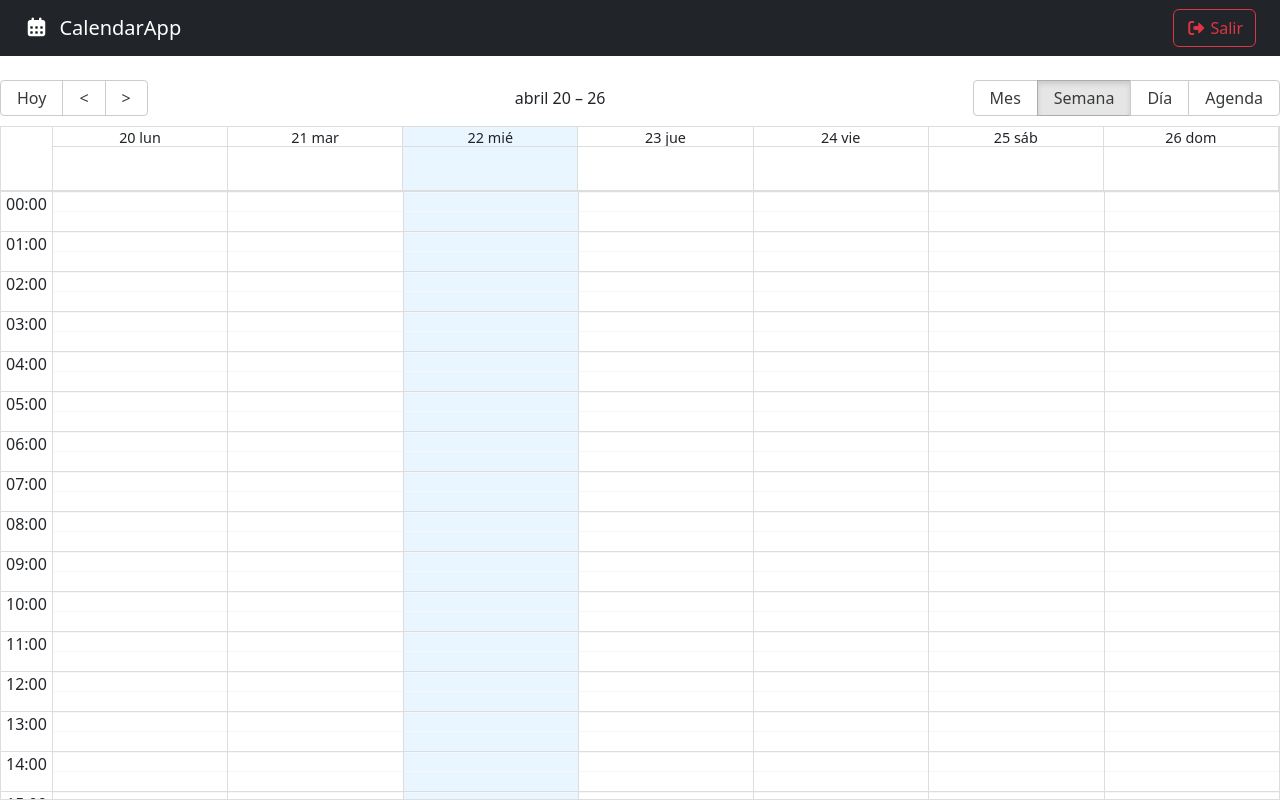
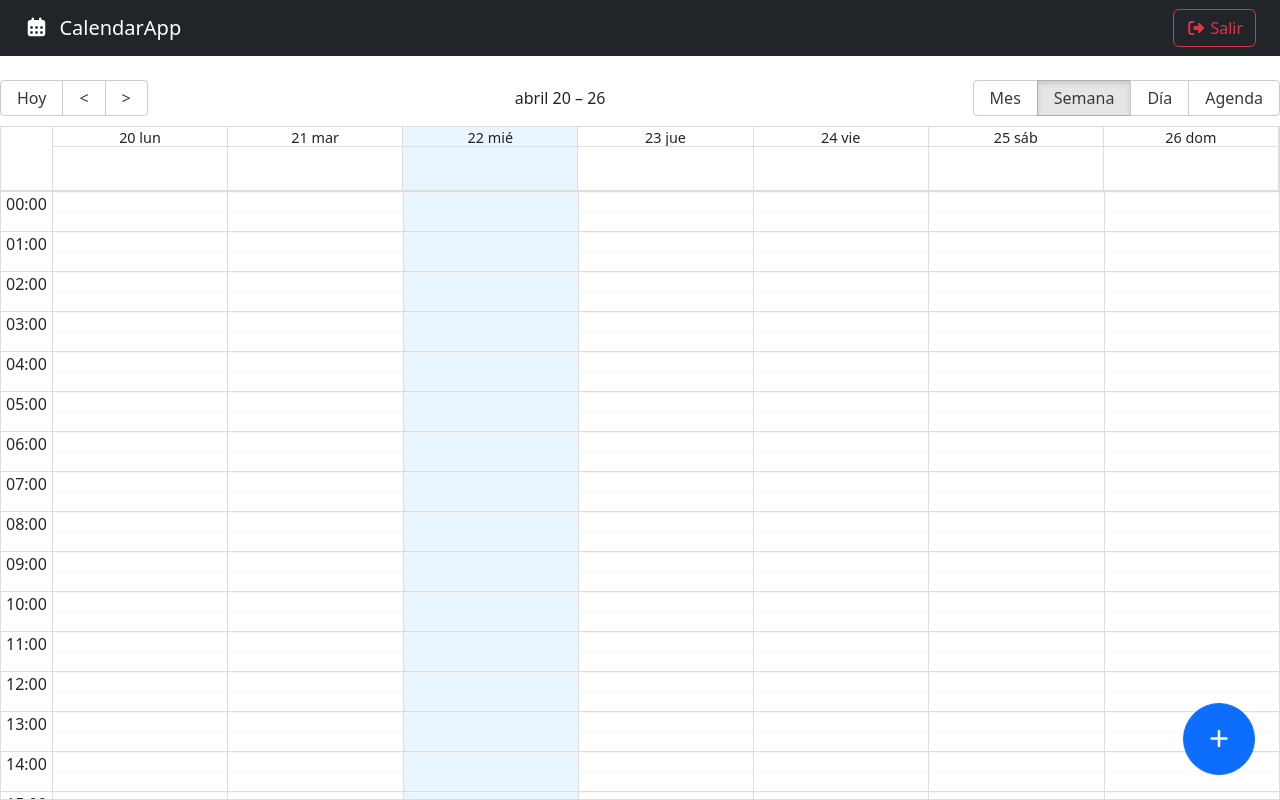
Before and after one commit to EstherManriqueGlez/react-calendar-app, a React (Vite) app: page / in a window 1280 px wide. Built offline with nearby package versions, Linux system fonts and the light colour scheme.

Commit message:
feat: add FabAddNew component for creating new events

```diff
--- /dev/null
+++ b/src/calendar/components/FabAddNew.jsx
@@ -0,0 +1,29 @@
+import { addHours } from 'date-fns';
+import { useUiStore, useCalendarStore } from '../../hooks';
+
+export const FabAddNew = () => {
+  const { openDateModal } = useUiStore();
+
+  const { setActiveEvent } = useCalendarStore();
+
+  const handleClickNew = () => {
+    setActiveEvent({
+      title: '',
+      notes: '',
+      start: new Date(),
+      end: addHours(new Date(), 2),
+      bgColor: '#fafafa',
+      user: {
+        _id: '123',
+        name: 'Remy',
+      },
+    });
+    openDateModal();
+  };
+
+  return (
+    <button className="btn btn-primary fab" onClick={handleClickNew}>
+      <i className="fas fa-plus"></i>
+    </button>
+  );
+};
--- a/src/calendar/index.js
+++ b/src/calendar/index.js
@@ -1,5 +1,6 @@
 export * from './components/CalendarEvent';
 export * from './components/CalendarModal';
+export * from './components/FabAddNew';
 export * from './components/NavBar';
 
 export * from './pages/CalendarPage';
--- a/src/calendar/pages/CalendarPage.jsx
+++ b/src/calendar/pages/CalendarPage.jsx
@@ -2,8 +2,7 @@
 import { Calendar } from 'react-big-calendar';
 import 'react-big-calendar/lib/css/react-big-calendar.css';
 
-import { addHours } from 'date-fns';
-import { NavBar, CalendarEvent, CalendarModal } from '../';
+import { NavBar, CalendarEvent, CalendarModal, FabAddNew } from '../';
 import { localizer, getMessagesES } from '../../helpers';
 import { useUiStore, useCalendarStore } from '../../hooks';
 
@@ -67,6 +66,7 @@
       />
 
       <CalendarModal />
+      <FabAddNew />
     </>
   );
 };
--- a/src/styles.css
+++ b/src/styles.css
@@ -38,3 +38,15 @@
   outline: none;
   padding: 10px;
 }
+
+/* FABS */
+.fab {
+  border-radius: 100%;
+  bottom: 25px;
+  display: flex;
+  font-size: 20px;
+  justify-content: center;
+  padding: 25px 35px;
+  position: fixed;
+  right: 25px;
+}
```
